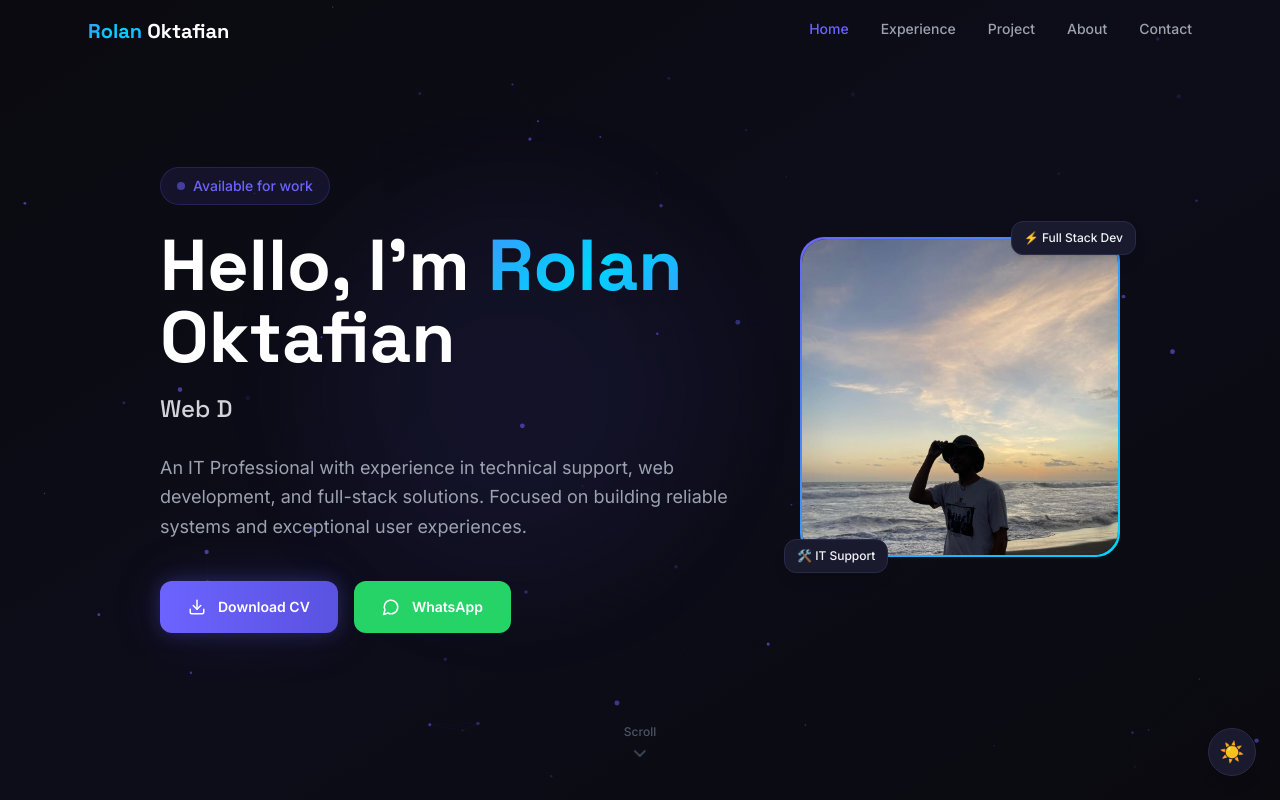
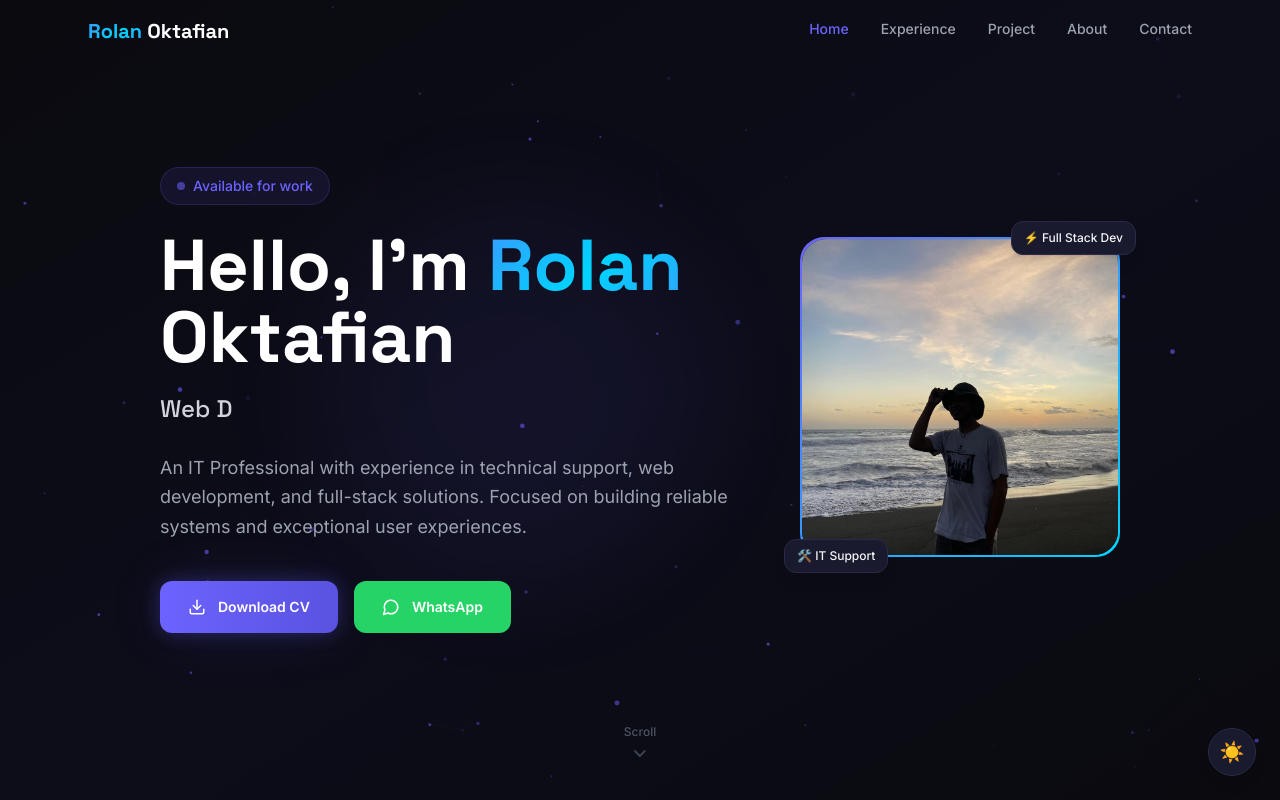
Before and after one commit to olanfn/portfolio, a Next.js app: page / in a window 1280 px wide. Shown: the top 800 px of the page. Built offline with nearby package versions, Linux system fonts and the light colour scheme.

Commit message:
fix potition profile image

```diff
--- a/components/Hero.tsx
+++ b/components/Hero.tsx
@@ -181,8 +181,9 @@ export default function Hero() {
                   src="/photos/pp.jpeg"
                   alt="Rolan Oktafian"
                   fill
+                  // style={{ objectPosition: 'top -30%' }}
                   sizes="(max-width: 768px) 256px, 320px"
-                  className="object-cover transition-transform duration-500 group-hover:scale-105"
+                  className="object-cover transition-transform duration-500 group-hover:scale-105 object-bottom"
                   priority
                 />
               </div>
```
